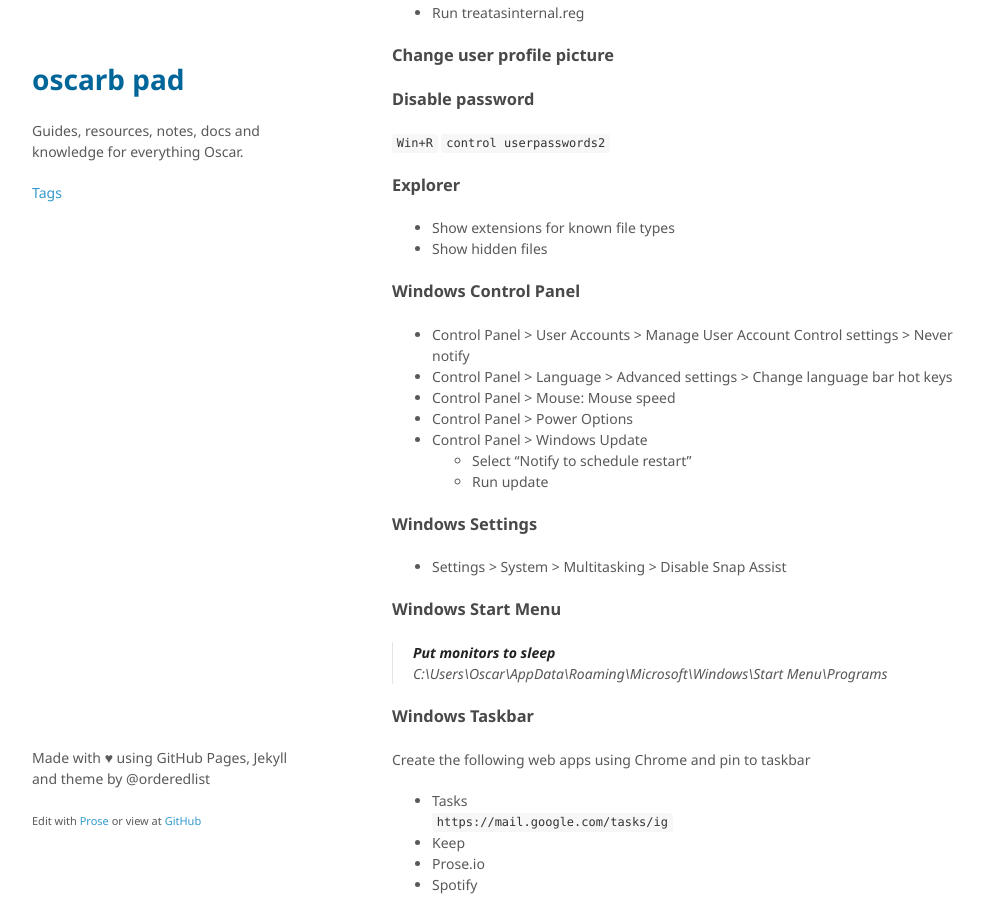
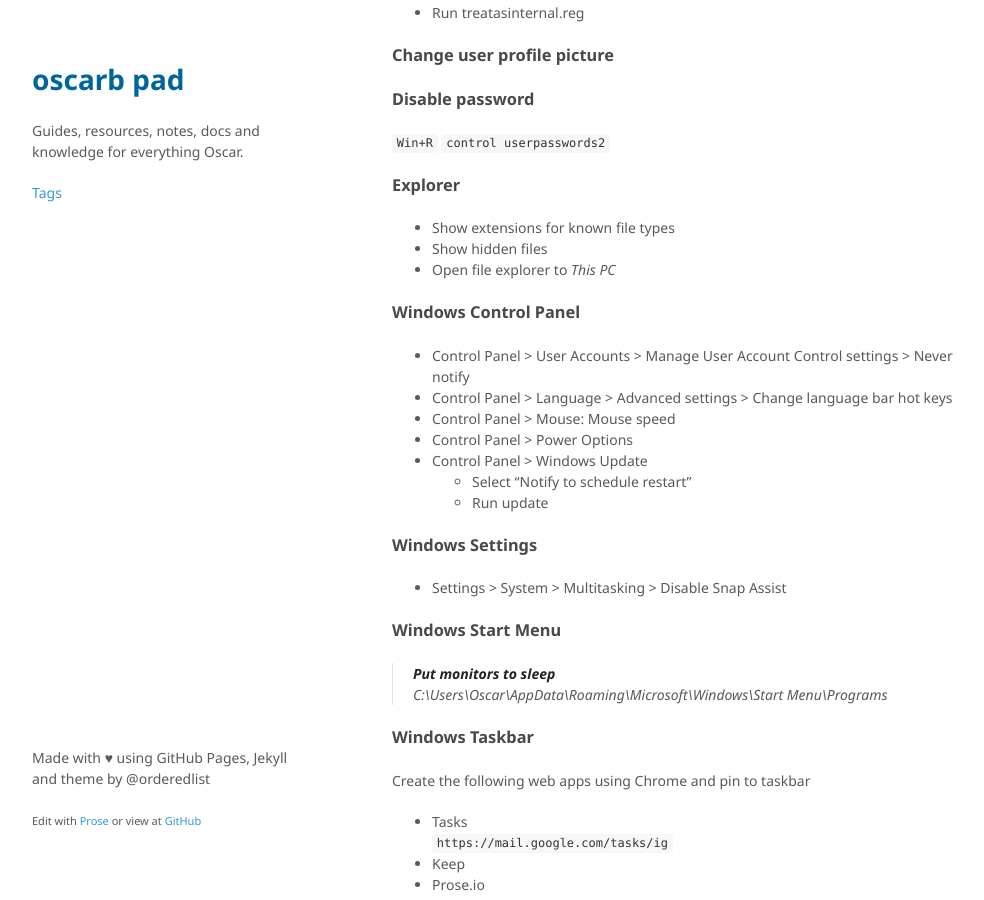
Before and after one commit to oscarb/pad, a Jekyll site: the page built from _docs/windows-10-essentials.md, in a window 1280 px wide and 900 px high, scrolled down 2646 px. Shown: the whole window, without its empty margins (128-1112 px from the left). Built offline with Jekyll 4.4.1, drawn with Linux system fonts in a browser that asks for light colours.

Commit message:
Updated windows-10-essentials.md

```diff
--- a/_docs/windows-10-essentials.md
+++ b/_docs/windows-10-essentials.md
@@ -86,6 +86,7 @@ where `<FOLDER>` is
 ### Explorer
  * Show extensions for known file types
  * Show hidden files
+ * Open file explorer to _This PC_
 
 ### Windows Control Panel
  * Control Panel > User Accounts > Manage User Account Control settings > Never notify
```
